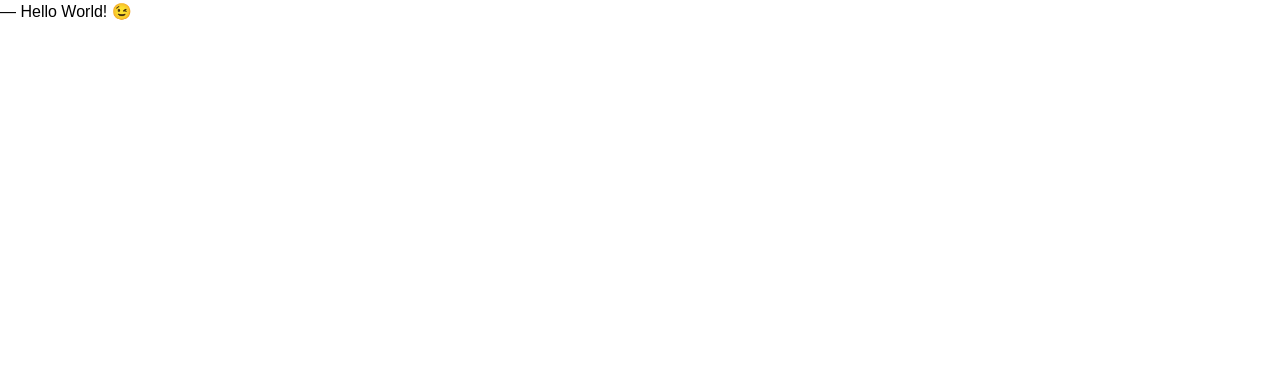
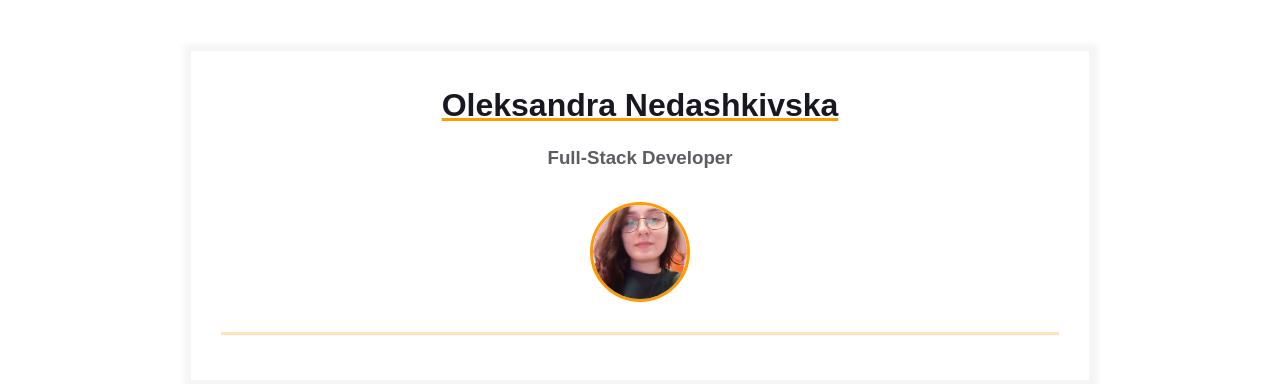
Before and after one commit to o-nedashkivska/homepage, a plain HTML site: page index.html in a window 1280 px wide. Drawn offline with Linux system fonts and the light colour scheme.

Commit message:
add avatar and template for main content

```diff
--- a/index.html
+++ b/index.html
@@ -9,7 +9,26 @@
 </head>
 
 <body>
-    ― Hello World! &#x1F609;
+    <main>
+        <div class="resume">
+            <div class="container">
+                <div class="resume__block">
+                    <h1 class="contact-info__header">Oleksandra Nedashkivska</h1>
+                    <h3 class="contact-info__sub-header">Full-Stack Developer</h3>
+
+                    <div class="contact_info_container fh">
+                        <div class="contact-info__block"></div>
+
+                        <div class="contact-info__block contact-info__block--center">
+                            <img class="contact-info__avatar" src="assets/avatar.jpg" alt="Avatar" />
+                        </div>
+
+                        <div class="contact-info__block"></div>
+                    </div>
+                </div>
+            </div>
+        </div>
+    </main>
 </body>
 
 </html>
```
Also changed, not shown: assets/avatar.jpg (added).
